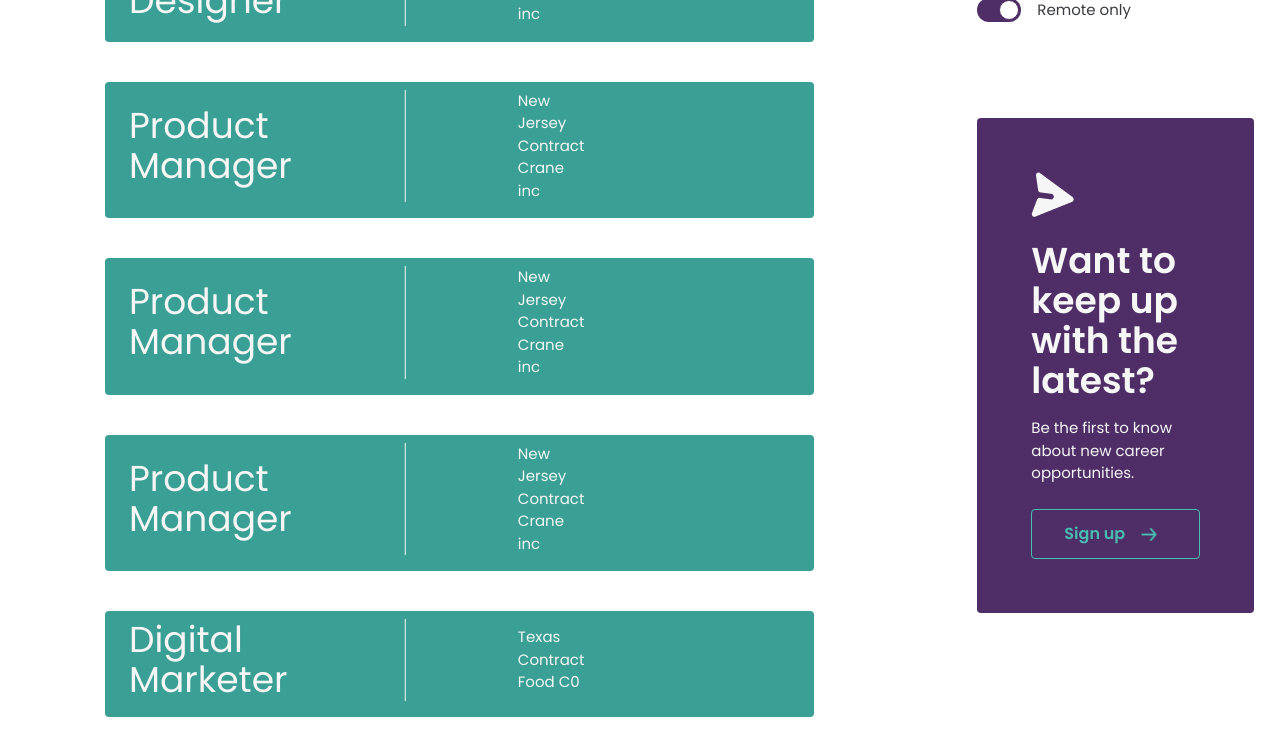
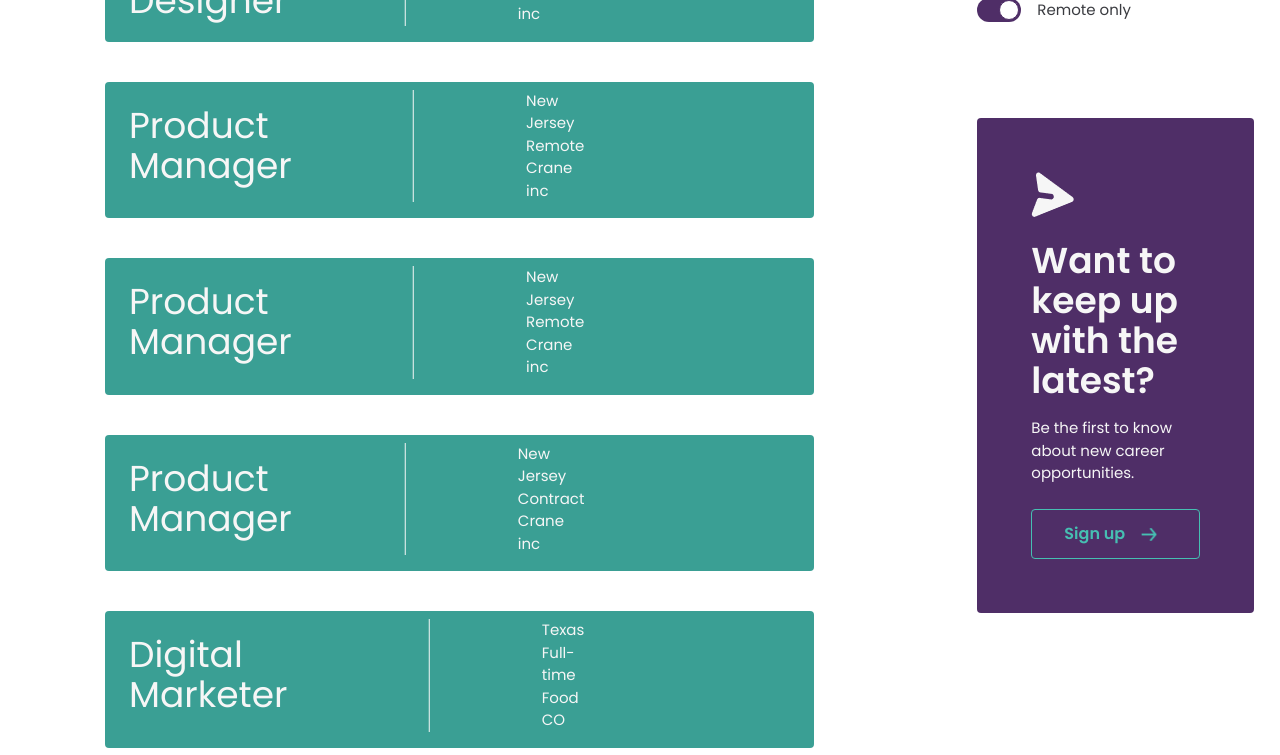
Before and after one commit to ahmad-cod/jademediapro, a Next.js app: page /job in a window 1280 px wide. Shown: the part 1360-2115 px from the top of the page. Built offline with nearby package versions, Linux system fonts and the light colour scheme.

Commit message:
job page filters

```diff
--- a/src/components/_helperComponents/filterDropDown.js
+++ b/src/components/_helperComponents/filterDropDown.js
@@ -9,9 +9,10 @@ const FilterDropdown = ({ data, label, filter }) => {
   const [focus, setFocus] = useState(false);
   const [active, setActive] = useState(false);
   const selectService = (value) => {
-    setSelectedValue(valueRef.current[value].innerHTML);
+    setSelectedValue(valueRef.current[value].textContent);
     setShowService();
     filter(value);
+    console.log(value);
   };
   const handleServiceChange = () => {
     setFocus(true);
--- a/src/components/jobComponents/jobFilters.js
+++ b/src/components/jobComponents/jobFilters.js
@@ -1,7 +1,36 @@
 import { jobIndustry, jobLocations, jobtype } from "../../data/jobData";
 import FilterDropdown from "../_helperComponents/filterDropdown";
+import { jobData } from "../../data/jobData";
 
-function JobFilters(props) {
+import { useState } from "react";
+
+function JobFilters({ setData, data }) {
+  const [check, setCheck] = useState();
+  const filterByLocation = (category) => {
+    const result = jobData?.filter((content) => {
+      return content.location === category;
+    });
+    setData(result);
+  };
+  const filterByIndustry = (category) => {
+    const result = jobData?.filter((content) => {
+      return content.industry === category;
+    });
+    setData(result);
+  };
+  const filterByWorkType = (category) => {
+    const result = jobData?.filter((content) => {
+      return content.work_type === category;
+    });
+    setData(result);
+  };
+  const filterByFeature = (category) => {
+    const result = jobData?.filter((content) => {
+      return content.feature === category;
+    });
+    setData(result);
+  };
+
   return (
     <div>
       <div className="hidden lg:block">
@@ -10,37 +39,67 @@ function JobFilters(props) {
       <div className="hidden lg:block">
         <div className="flex gap-2 text-[#3A3B40] font-normal text-[15px] items-center mb-4">
           <input
-            id="checkbox"
+            id="most relevant"
             type="checkbox"
             className=" w-4 h-4 rounded text-[#4F2E67] bg-gray-100 border-gray-300 focus:ring-purple-500 dark:focus:ring-purple-600 dark:ring-offset-gray-800 focus:ring-1 dark:bg-gray-700 dark:border-gray-600 cursor-pointer"
           />
-          <label for="checkbox">Most Relevant</label>
+          <label
+            htmlFor="most relevant"
+            onClick={() => filterByFeature("Most Relevant")}
+          >
+            Most Relevant
+          </label>
         </div>
         <div className="flex gap-2 text-[#3A3B40] font-normal text-[15px] items-center mb-4">
           <input
-            id="checkbox"
+            id="recommended"
+            value={check}
+            checked={check === "Recommended"}
             type="checkbox"
             className=" w-4 h-4 rounded text-[#4F2E67] bg-gray-100 border-gray-300 focus:ring-purple-500 dark:focus:ring-purple-600 dark:ring-offset-gray-800 focus:ring-1 dark:bg-gray-700 dark:border-gray-600 cursor-pointer"
           />
-          <label for="checkbox">Recommended</label>
+          <label
+            htmlFor="recommended"
+            onClick={() => filterByFeature("Recommended")}
+          >
+            Recommended
+          </label>
         </div>
         <div className="flex gap-2 text-[#3A3B40] font-normal text-[15px] items-center mb-4">
           <input
-            id="checkbox"
+            id="most-recent"
             type="checkbox"
+            checked={check === "Recent"}
             className=" w-4 h-4 rounded text-[#4F2E67] bg-gray-100 border-gray-300 focus:ring-purple-500 dark:focus:ring-purple-600 dark:ring-offset-gray-800 focus:ring-1 dark:bg-gray-700 dark:border-gray-600 cursor-pointer"
           />
-          <label for="checkbox">Most Recent</label>
+          <label
+            htmlFor="most-recent"
+            onClick={() => filterByFeature("Most Recent")}
+          >
+            Most Recent
+          </label>
         </div>
       </div>
       <div className="mb-8 w-[277px]">
-        <FilterDropdown data={jobLocations} label="LOCATION" />
+        <FilterDropdown
+          data={jobLocations}
+          label="LOCATION"
+          filter={filterByLocation}
+        />
       </div>
       <div className="mb-8 w-[277px]">
-        <FilterDropdown data={jobtype} label="JOB TYPE" />
+        <FilterDropdown
+          data={jobtype}
+          label="JOB TYPE"
+          filter={filterByWorkType}
+        />
       </div>
       <div className="mb-8 w-[277px]">
-        <FilterDropdown data={jobIndustry} label="INDUSTRY" />
+        <FilterDropdown
+          data={jobIndustry}
+          label="INDUSTRY"
+          filter={filterByIndustry}
+        />
       </div>
       <label className="relative inline-flex items-center cursor-pointer mb-10 lg:mb-24">
         <input
--- a/src/data/jobData/index.js
+++ b/src/data/jobData/index.js
@@ -5,6 +5,7 @@ export const jobData = [
     location: "New Jersey",
     work_type: "Contract",
     industry: "Crane inc",
+    feature: "Most Relevant",
   },
   {
     id: "2",
@@ -12,6 +13,7 @@ export const jobData = [
     location: "New Jersey",
     work_type: "Contract",
     industry: "Crane inc",
+    feature: "Recommended",
   },
   {
     id: "3",
@@ -19,20 +21,23 @@ export const jobData = [
     location: "Lagos",
     work_type: "Contract",
     industry: "Crane inc",
+    feature: "Most Relevant",
   },
   {
     id: "4",
     category: "Product Manager",
     location: "New Jersey",
-    work_type: "Contract",
+    work_type: "Remote",
     industry: "Crane inc",
+    feature: "Most Recent",
   },
   {
     id: "5",
     category: "Product Manager",
     location: "New Jersey",
-    work_type: "Contract",
+    work_type: "Remote",
     industry: "Crane inc",
+    feature: "Most Recent",
   },
   {
     id: "6",
@@ -40,27 +45,31 @@ export const jobData = [
     location: "New Jersey",
     work_type: "Contract",
     industry: "Crane inc",
+    feature: "Most Relevant",
   },
   {
     id: "7",
     category: "Digital Marketer",
     location: "Texas",
-    work_type: "Contract",
-    industry: "Food C0",
+    work_type: "Full-time",
+    industry: "Food CO",
+    feature: "Most Relevant",
   },
   {
     id: "8",
     category: "Digital Marketer",
     location: "Texas",
     work_type: "Contract",
-    industry: "Food C0",
+    industry: "Food CO",
+    feature: "Recommended",
   },
   {
     id: "9",
     category: "Digital Marketer",
     location: "Texas",
     work_type: "Contract",
-    industry: "Food C0",
+    industry: "Food CO",
+    feature: "Most Relevant",
   },
   {
     id: "10",
@@ -68,6 +77,7 @@ export const jobData = [
     location: "California",
     work_type: "Part-time",
     industry: "Drone Ltd",
+    feature: "Most Relevant",
   },
   {
     id: "11",
@@ -75,6 +85,7 @@ export const jobData = [
     location: "California",
     work_type: "Part-time",
     industry: "Drone Ltd",
+    feature: "Most Relevant",
   },
   {
     id: "12",
@@ -82,72 +93,7 @@ export const jobData = [
     location: "California",
     work_type: "Part-time",
     industry: "Drone Ltd",
-  },
-];
-
-const jobstodo = [
-  {
-    id: "1",
-    category: "Graphic Designer",
-    location: "New Jersey",
-    work_type: "Contract",
-    industry: "Crane inc",
-  },
-  {
-    id: "2",
-    category: "Graphic Designer",
-    location: "New Jersey",
-    work_type: "Contract",
-    industry: "Crane inc",
-  },
-  {
-    id: "3",
-    category: "Graphic Designer",
-    location: "New Jersey",
-    work_type: "Contract",
-    industry: "Crane inc",
-  },
-  {
-    id: "4",
-    category: "Graphic Designer",
-    location: "New Jersey",
-    work_type: "Contract",
-    industry: "Crane inc",
-  },
-  {
-    id: "5",
-    category: "Graphic Designer",
-    location: "New Jersey",
-    work_type: "Contract",
-    industry: "Crane inc",
-  },
-  {
-    id: "6",
-    category: "Graphic Designer",
-    location: "New Jersey",
-    work_type: "Contract",
-    industry: "Crane inc",
-  },
-  {
-    id: "7",
-    category: "Graphic Designer",
-    location: "New Jersey",
-    work_type: "Contract",
-    industry: "Crane inc",
-  },
-  {
-    id: "8",
-    category: "Graphic Designer",
-    location: "New Jersey",
-    work_type: "Contract",
-    industry: "Crane inc",
-  },
-  {
-    id: "9",
-    category: "Graphic Designer",
-    location: "New Jersey",
-    work_type: "Contract",
-    industry: "Crane inc",
+    feature: "Most Relevant",
   },
 ];
 
@@ -160,8 +106,8 @@ export const categoryjobs = [
   "Frontend Developer",
 ];
 
-export const jobLocations = ["Lagos", "New jersey", "Texas"];
+export const jobLocations = ["Lagos", "New Jersey", "Texas", "California"];
 
-export const jobtype = ["contract", "full-time", "part-time"];
+export const jobtype = ["Contract", "Full-time", "Part-time", "Remote"];
 
-export const jobIndustry = ["food co", "crane inc", "drone ltd"];
+export const jobIndustry = ["Food CO", "Crane inc", "Drone Ltd"];
--- a/src/pages/_app.js
+++ b/src/pages/_app.js
@@ -4,8 +4,6 @@ import "../styles/globals.shoppingcart.css";
 
 import "../styles/globals.toppicks.css";
 
-import "../styles/globals.css";
-
 function MyApp({ Component, pageProps }) {
   return <Component {...pageProps} />;
 }
--- a/src/pages/job.js
+++ b/src/pages/job.js
@@ -60,7 +60,7 @@ export default function Terms() {
           })}
         </div>
         <div>
-          <JobFilters />
+          <JobFilters setData={setData} data={data} />
           <div className="hidden lg:block bg-[#4f2e67] p-[54px] rounded">
             <Image src={sendarrow} alt="" />
 
```
Also changed, not shown: src/hooks/useFilter.js (added, +17 -0 lines).
